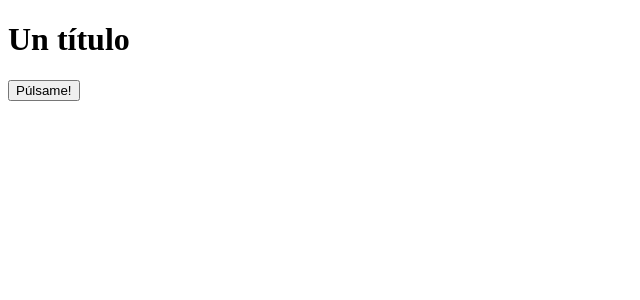
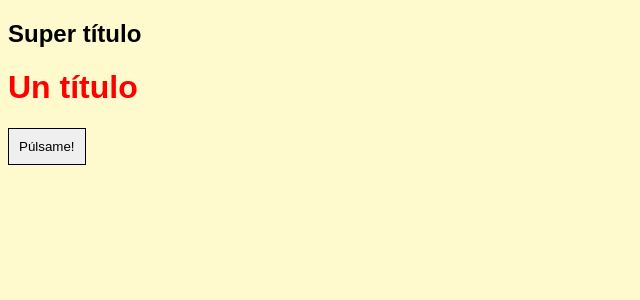
Before and after one commit to gerardoparrajc/CursoAngular14Mayo2023, an Angular app: page / in a window 1280 px wide. Shown: the top 300 px of the page, without its empty margins (0-640 px from the left). Built offline with nearby package versions, Linux system fonts and the light colour scheme.

Commit message:
Asignados estilos

```diff
--- a/src/app/app.component.scss
+++ b/src/app/app.component.scss
@@ -0,0 +1,8 @@
+h1 {
+  color: red;
+}
+
+button {
+  border: 1px solid black;
+  padding: 10px;
+}
--- a/src/index.html
+++ b/src/index.html
@@ -8,6 +8,7 @@
   <link rel="icon" type="image/x-icon" href="favicon.ico">
 </head>
 <body>
+  <h2>Super título</h2>
   <app-root></app-root>
 </body>
 </html>
--- a/src/styles.scss
+++ b/src/styles.scss
@@ -1 +1,8 @@
 /* You can add global styles to this file, and also import other style files */
+html, body {
+  width: 100%;
+  height: 100%;
+  background: lemonchiffon;
+
+  font-family: Arial, Helvetica, sans-serif;
+}
```
